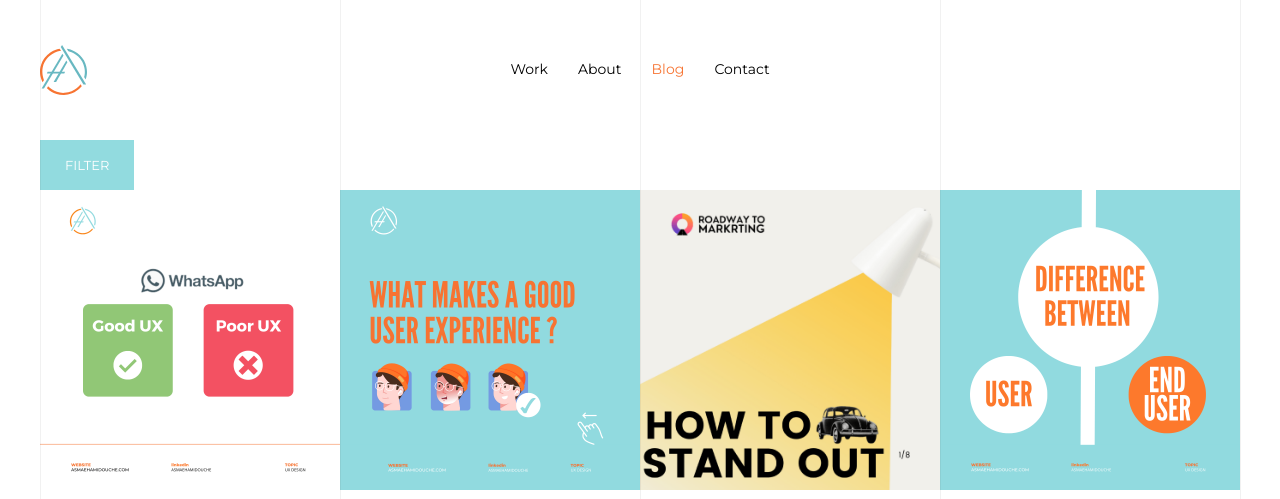
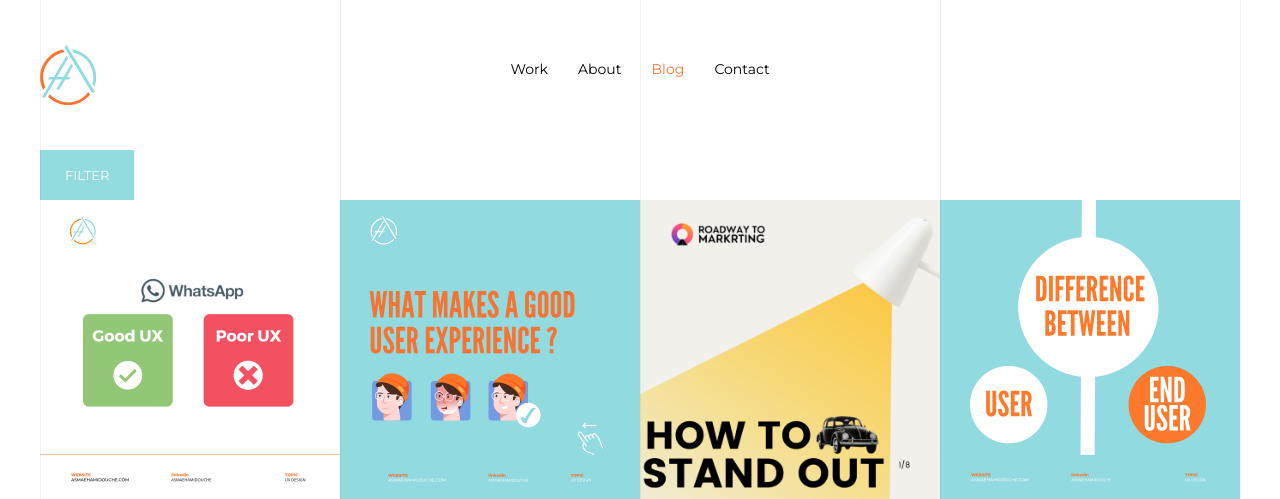
Before and after one commit to hamidoucheasmae/asmaehamidouche, a PHP site: page /pages/blog.html in a window 1280 px wide. Shown: the top 499 px of the page. Run offline with PHP 8.4, Linux system fonts and the light colour scheme; some web fonts are replaced.

Commit message:
update fav icon

```diff
--- a/css/custom.css
+++ b/css/custom.css
@@ -20,9 +20,10 @@
     background-size: cover;
     position: relative;
   } */
-.fav-icon {
-  height: 50px;
-}
+/* .fav-icon {
+  height: 20% !important;
+  height: auto !important;
+} */
 
   .box-overview {
     padding: 35px 47px;
--- a/index.html
+++ b/index.html
@@ -46,7 +46,7 @@
     <div class="container-fluid">
       <header>
         <div class="container">
-          <div class="col-md-3"><a href="index.html" class="brand"><img alt="Asmae Hamidouche logo" src="logo-asma.png"></a></div>
+          <div class="col-md-3"><a href="index.html" class="brand"><img alt="Asmae Hamidouche logo" src="fav-icon-asmae-hamidouche2.png"></a></div>
           <div class="col-md-6 text-center">
             <div class="nav-trigger">
               <div class="bar"></div>
--- a/pages/about.html
+++ b/pages/about.html
@@ -26,7 +26,7 @@
     <link rel="stylesheet" type="text/css" href="../css/custom.css">
     <!-- inject:css-->
 
-    <link rel="icon" type="image/png" href="../logo-asma.png">
+    <link rel="icon" type="image/png" href="../fav-icon-asmae-hamidouche2.png">
     <script src="../js/assets/jquery.js"></script>
   </head>
   <body class="smooth-transition">
@@ -37,7 +37,7 @@
     <div class="container-fluid">
       <header>
         <div class="container">
-          <div class="col-md-3"><a href="../index.html" class="brand"><img alt="Your Alternative text" src="../logo-asma.png"></a></div>
+          <div class="col-md-3"><a href="../index.html" class="brand"><img alt="Your Alternative text" src="../fav-icon-asmae-hamidouche2.png"></a></div>
           <div class="col-md-6 text-center">
             <div class="nav-trigger">
               <div class="bar"></div>
--- a/pages/blog.html
+++ b/pages/blog.html
@@ -26,7 +26,7 @@
     <link rel="stylesheet" type="text/css" href="../css/custom.css">
     <!-- inject:css-->
     <!-- endinject -->
-    <link rel="icon" type="image/png" href="../logo-asma.png">
+    <link rel="icon" type="image/png" href="../fav-icon-asmae-hamidouche2.png">
   <script src="../js/assets/jquery.js"></script>
   </head>
   <body class="smooth-transition">
@@ -37,7 +37,7 @@
     <div class="container-fluid">
       <header>
         <div class="container">
-          <div class="col-md-3"><a href="../index.html" class="brand"><img class="fav-icon" alt="Asmae Hamidouche logo" src="../images/logo-fav-icon.svg"></a></div>
+          <div class="col-md-3"><a href="../index.html" class="brand"><img class="fav-icon" alt="Asmae Hamidouche logo" src="../fav-icon-asmae-hamidouche2.png"></a></div>
           <div class="col-md-6 text-center">
             <div class="nav-trigger">
               <div class="bar"></div>
--- a/pages/contact.html
+++ b/pages/contact.html
@@ -26,7 +26,7 @@
     <link rel="stylesheet" type="text/css" href="../css/custom.css">
     <!-- inject:css-->
     <!-- endinject -->
-    <link rel="icon" type="image/png" href="../logo-asma.png">
+    <link rel="icon" type="image/png" href="../fav-icon-asmae-hamidouche2.png">
     <script src="../js/assets/jquery.js"></script>
   </head>
   <body class="smooth-transition">
@@ -37,7 +37,7 @@
     <div class="container-fluid">
       <header>
         <div class="container">
-          <div class="col-md-3"><a href="../index.html" class="brand"><img class="fav-icon" alt="Asmae Hamidouche logo" src="../images/logo-fav-icon.svg"></a></div>
+          <div class="col-md-3"><a href="../index.html" class="brand"><img class="fav-icon" alt="Asmae Hamidouche logo" src="../fav-icon-asmae-hamidouche2.png"></a></div>
           <div class="col-md-6 text-center">
             <div class="nav-trigger">
               <div class="bar"></div>
--- a/pages/infotanger.html
+++ b/pages/infotanger.html
@@ -26,7 +26,7 @@
     <link rel="stylesheet" type="text/css" href="../css/custom.css">
     <!-- inject:css-->
     <!-- endinject -->
-    <link rel="icon" type="image/png" href="../images/logo-fav-icon.svg">
+    <link rel="icon" type="image/png" href="../fav-icon-asmae-hamidouche2.png">
     <script src="../js/assets/jquery.js"></script>
   </head>
   <body class="smooth-transition">
@@ -37,7 +37,7 @@
     <div class="container-fluid">
       <header>
         <div class="container">
-          <div class="col-md-3"><a href="../index.html" class="brand"><img class="fav-icon" alt="Asmae Hamidouche logo" src="../images/logo-fav-icon.svg"></a></div>
+          <div class="col-md-3"><a href="../index.html" class="brand"><img class="fav-icon" alt="Asmae Hamidouche logo" src="../fav-icon-asmae-hamidouche2.png"></a></div>
           <div class="col-md-6 text-center">
             <div class="nav-trigger">
               <div class="bar"></div>
--- a/pages/solicode.html
+++ b/pages/solicode.html
@@ -26,7 +26,7 @@
     <link rel="stylesheet" type="text/css" href="../css/custom.css">
     <!-- inject:css-->
     <!-- endinject -->
-    <link rel="icon" type="image/png" href="../images/logo-fav-icon.svg">
+    <link rel="icon" type="image/png" href="../fav-icon-asmae-hamidouche2.png">
     <script src="../js/assets/jquery.js"></script>
   </head>
   <body class="smooth-transition">
@@ -37,7 +37,7 @@
     <div class="container-fluid">
       <header>
         <div class="container">
-          <div class="col-md-3"><a href="../index.html" class="brand"><img class="fav-icon" alt="Asmae Hamidouche logo" src="../images/logo-fav-icon.svg"></a></div>
+          <div class="col-md-3"><a href="../index.html" class="brand"><img class="fav-icon" alt="Asmae Hamidouche logo" src="../fav-icon-asmae-hamidouche2.png"></a></div>
           <div class="col-md-6 text-center">
             <div class="nav-trigger">
               <div class="bar"></div>
```
Also changed, not shown: fav-icon-asmae-hamidouche.png (added), fav-icon-asmae-hamidouche.svg (added), fav-icon-asmae-hamidouche1.png (added), fav-icon-asmae-hamidouche2.png (added), fav-icon-asmae-hamidoucheg.png (added), fav-icon-asmae-hamidouchev.svg (added).
